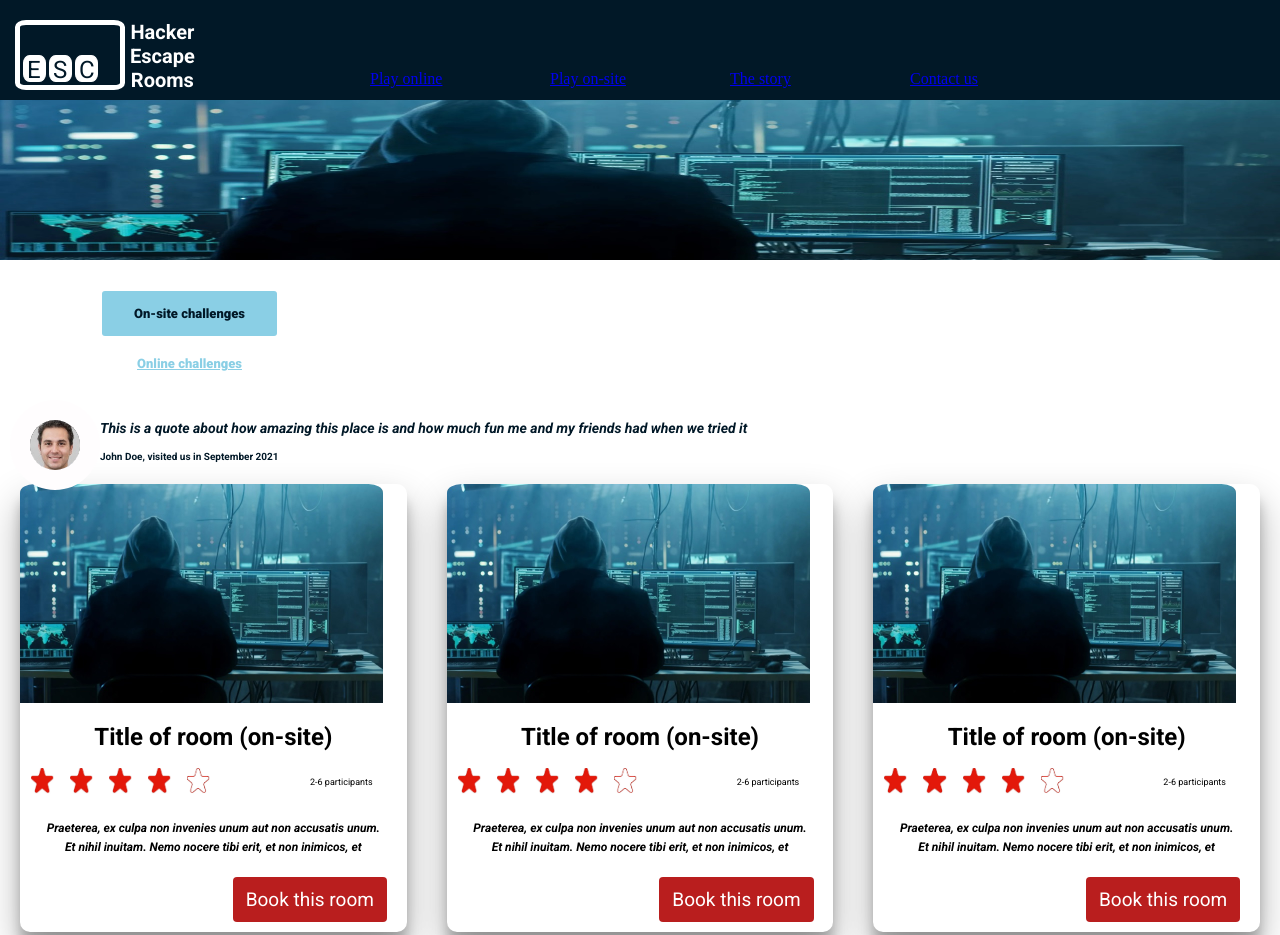
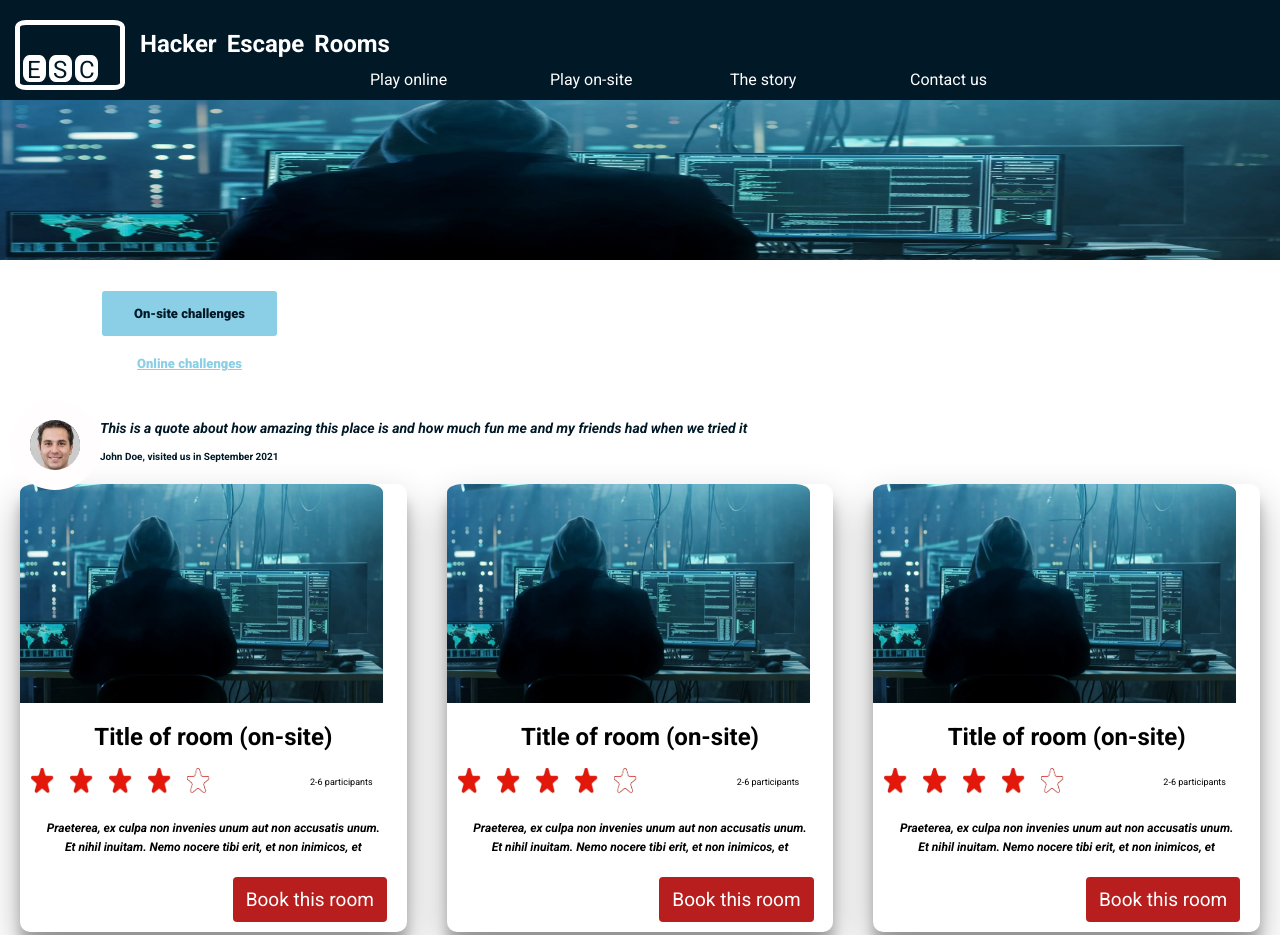
Before and after one commit to Willi86/Escape-Room, a plain HTML site: page index.html in a window 1280 px wide. Shown: the top 935 px of the page. Drawn offline with Linux system fonts and the light colour scheme.

Commit message:
fixed spacing between words in company name

```diff
--- a/style.css
+++ b/style.css
@@ -534,6 +534,13 @@ footer nav {
     margin-top: 70px;
     justify-content: center;
     align-items: center;
+    color: #ffffff;
+    font-family: Roboto;
+    list-style: none;
+    text-decoration: none;
+}
+.main-nav li a:hover {
+    color: #8acfe5;
 }
 /*
 
@@ -565,12 +572,23 @@ footer nav {
     .button-menu {
         display: none;
     }
-    .main-nav{
 
-
-    }
     .main-nav li {
         display: inline;
     }
+    .First-h1 {
+        display: flex;
+        padding-left: 7px;
+        margin-top: 30px;;
+    }
+    .First-h1,.First-h1 span {
 
+        font-size: 24px;
+        text-align: center;
+        padding-inline-start: 10px;
+         /* I used these because the middle
+          word is not in span so this solved my problem with spacing between words */
+        padding-inline-end: 10px;
+
+    }
 }
```
